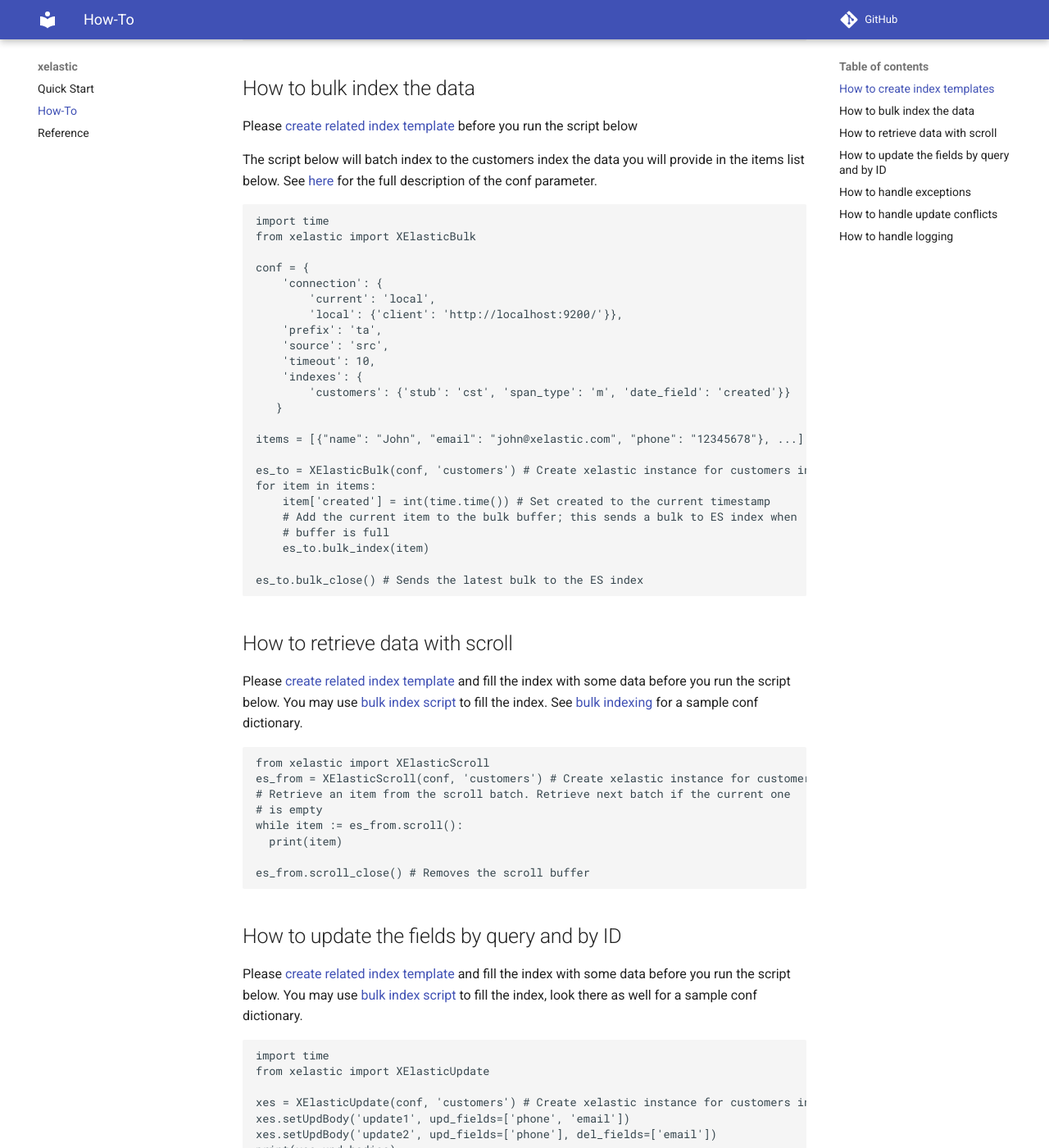
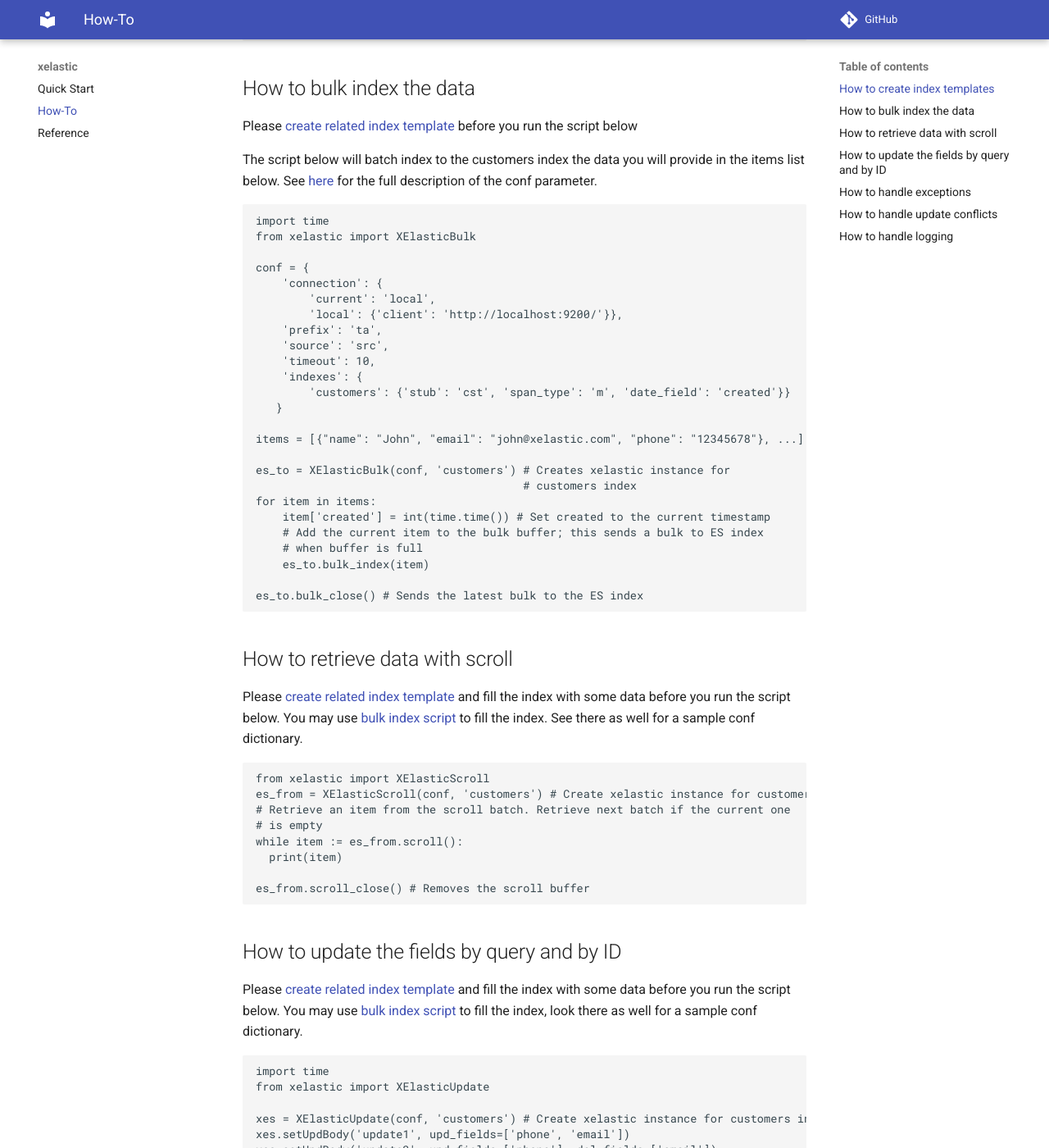
Before and after one commit to RixTechnologies/xelastic, an MkDocs documentation site: the page built from docs/how-to-guides.md, in a window 1280 px wide and 1400 px high, scrolled down 1005 px. Shown: the whole window at 82% size. Built offline with MkDocs 1.6.1 and Material for MkDocs 9.7.7, drawn with Linux system fonts in a browser that asks for light colours; comment, search, counter and statistics services are not loaded.

Commit message:
Signed-off-by: jurisra <jurisra@gmail.com>

````diff
--- a/docs/how-to-guides.md
+++ b/docs/how-to-guides.md
@@ -68,11 +68,12 @@ conf = {
 
 items = [{"name": "John", "email": "john@xelastic.com", "phone": "12345678"}, ...]
 
-es_to = XElasticBulk(conf, 'customers') # Create xelastic instance for customers index
+es_to = XElasticBulk(conf, 'customers') # Creates xelastic instance for
+                                        # customers index
 for item in items:
     item['created'] = int(time.time()) # Set created to the current timestamp
-    # Add the current item to the bulk buffer; this sends a bulk to ES index when
-    # buffer is full
+    # Add the current item to the bulk buffer; this sends a bulk to ES index
+    # when buffer is full
     es_to.bulk_index(item)
 
 es_to.bulk_close() # Sends the latest bulk to the ES index
@@ -82,7 +83,7 @@ es_to.bulk_close() # Sends the latest bulk to the ES index
 Please [create related index template](#how-to-create-index-templates) and fill
 the index with some data before you run the script below.
 You may use [bulk index script](#how-to-bulk-index-the-data) to fill the index.
-See [bulk indexing](#how-to-bulk-index-data) for a sample conf dictionary.
+See there as well for a sample conf dictionary.
 
 ```python
 from xelastic import XElasticScroll
````
Also changed, not shown: README.md (+1 -1 lines).
